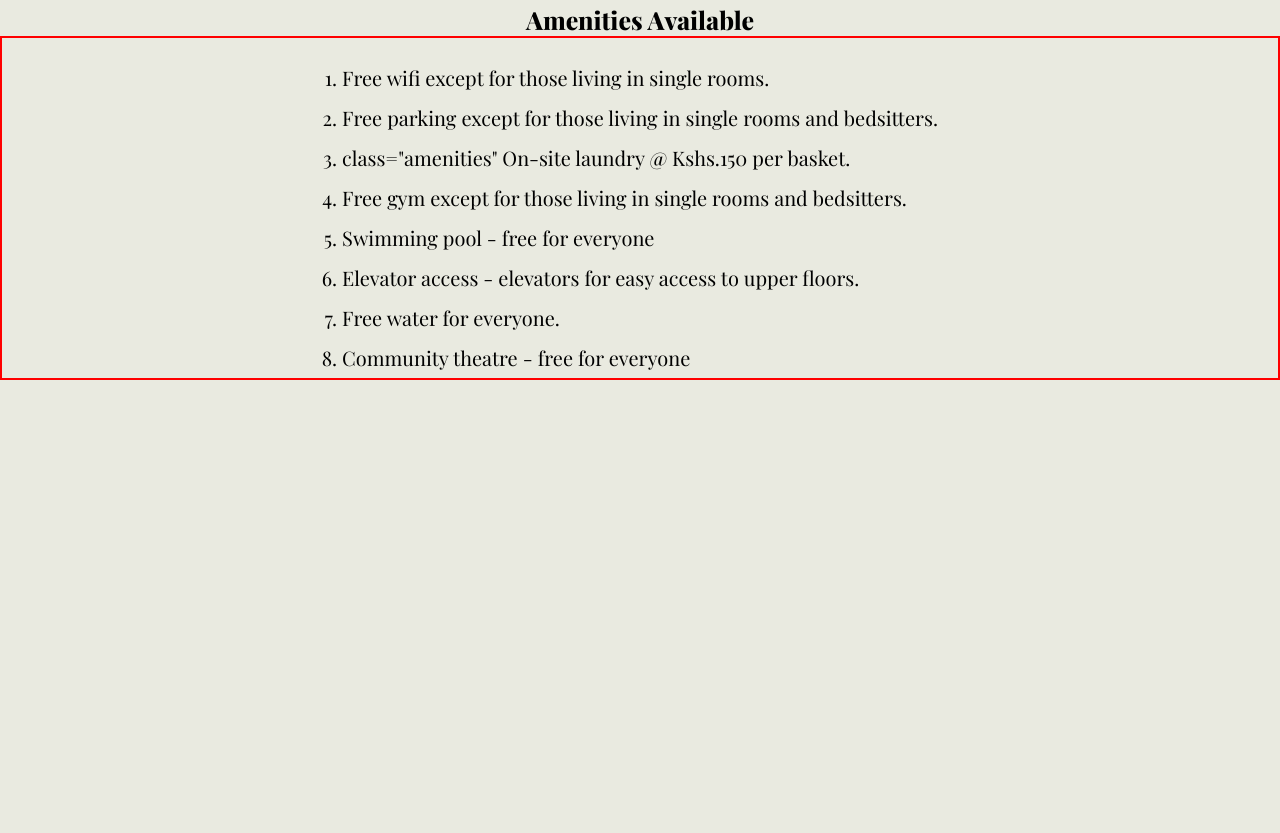
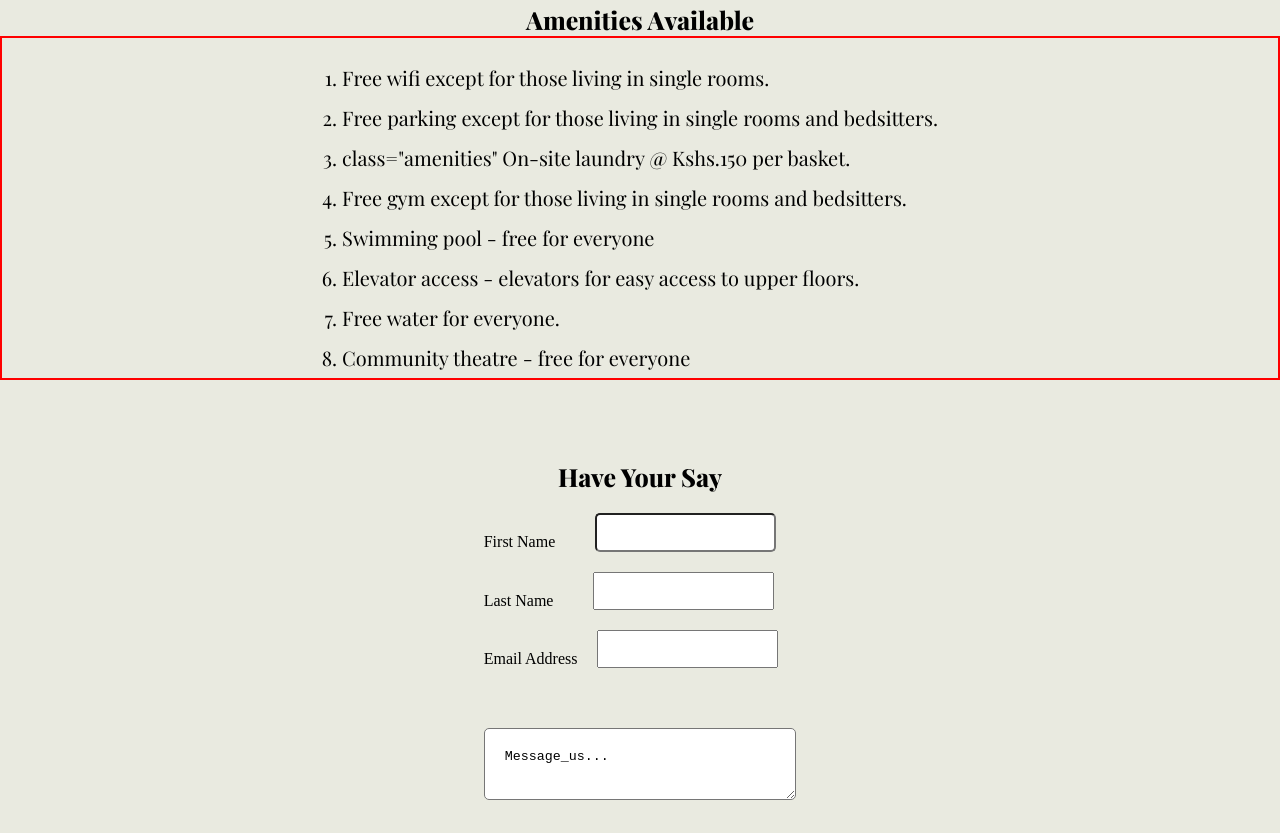
Before and after one commit to SamuelNjuguna-bot/UrbanHavenApartments, a website built with Vite: page index.html in a window 1280 px wide. Shown: the part 3070-3903 px from the top of the page. Before the commit the page ends 3450 px from the top, so only its background shows below. Built offline with nearby package versions, Linux system fonts and the light colour scheme; a web font is replaced by a local one.

Commit message:
this commit adds changes on the contact form the users fill

```diff
--- a/index.html
+++ b/index.html
@@ -187,5 +187,30 @@
             </ol>
         </div>
       </section>
+      <section class="contact-form">
+        <section class="-housing-header">
+          <div class="housing-unit-header">
+            <p class="housing-unit-header">
+              Have Your Say
+            </p>
+          </div>
+          </section>
+          <div class="contact-form-doc">
+            <form action="" class="contact-us">
+             <div class="contact-element"><label class="contact-label" for="">First Name</label>
+              <input class="contact-label" type="text" ></div>
+
+              <div class="contact-element">              <label class="contact-label" for="">Last Name</label>
+                <input class="contact-input" type="text" ></div>
+
+              <div class="contact-element-address">              <label class="contact-label" for="">Email Address</label>
+                <input class="contact-input" type="text" ></div>
+
+              <div class="contact-element-message"></div>
+             <Textarea class="text-area">Message_us...</Textarea>
+            </form>
+          </div>
+
+      </section>
   </body>
 </html>
--- a/styles.css
+++ b/styles.css
@@ -203,3 +203,38 @@ body {
     line-height: 4rem;
     font-size: 2rem;
 }
+/* have your say stylings */
+.contact-form-doc{
+  display: flex;
+  margin-top: 2rem;
+  padding: 0;
+  min-height: 40vh;
+  justify-content: center;
+
+}
+.contact-us{
+  display: flex;
+  flex-direction: column;
+  row-gap: 2rem;
+
+}
+.contact-element{
+ display: flex;
+ gap: 2rem;
+
+}
+.contact-element-address{
+  display: flex;
+}
+.contact-label{
+  margin-right: 2rem;
+  color: black;
+  padding-top: 2rem;
+  border-radius: 5px;
+}
+.text-area{
+  margin-top: 2rem;
+  padding: 2rem;
+  border-radius: 5px;
+  outline: none;
+}
```
